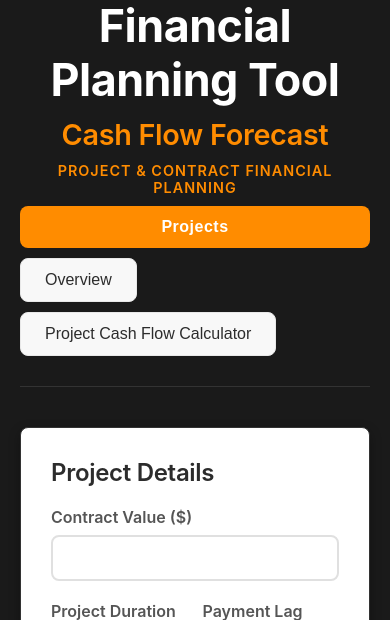
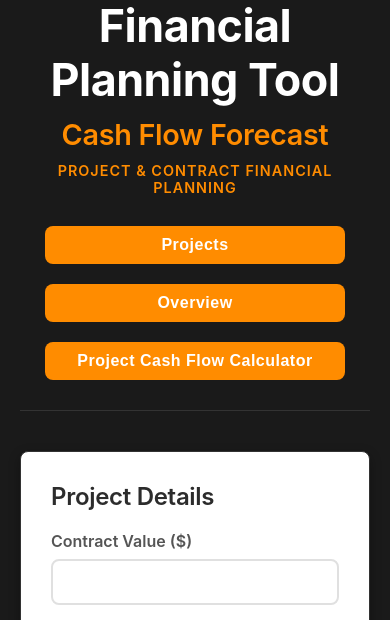
Before and after one commit to samrad29/project-forecast-micro-app, a Flask app: page / in a window 390 px wide. Shown: the part 131-751 px from the top of the page. Run offline with Flask 3, Linux system fonts and the light colour scheme.

Commit message:
changing button styling

```diff
--- a/static/style.css
+++ b/static/style.css
@@ -62,6 +62,48 @@ header h2 {
     margin-bottom: 10px;
     color: #ff8c00;
     letter-spacing: -0.3px;
+}
+
+.header-buttons {
+    display: flex;
+    justify-content: space-between;
+    align-items: center;
+    gap: 15px;
+    margin-top: 20px;
+    max-width: 1400px;
+    margin-left: auto;
+    margin-right: auto;
+}
+
+.header-buttons-left,
+.header-buttons-center,
+.header-buttons-right {
+    flex: 1;
+    display: flex;
+    justify-content: center;
+}
+
+.header-buttons button {
+    padding: 10px 20px;
+    white-space: nowrap;
+}
+
+@media (max-width: 768px) {
+    .header-buttons {
+        flex-direction: column;
+        gap: 10px;
+    }
+
+    .header-buttons-left,
+    .header-buttons-center,
+    .header-buttons-right {
+        width: 100%;
+    }
+
+    .header-buttons button {
+        width: 100%;
+        max-width: 300px;
+    }
 }
 
 .subtitle {
--- a/templates/index.html
+++ b/templates/index.html
@@ -20,9 +20,15 @@
                 </div>
             </div>
             <div class="header-buttons">
+                <div class="header-buttons-left">
                 <button class="btn-primary">Projects</button>
-                <button class="btn-secondary">Overview</button>
-                <button class="btn-secondary">Project Cash Flow Calculator</button>
+                </div>
+                <div class="header-buttons-center">
+                    <button class="btn-primary">Overview</button>
+                </div>
+                <div class="header-buttons-right">
+                    <button class="btn-primary">Project Cash Flow Calculator</button>
+                </div>
             </div>
         </header>
 
```
